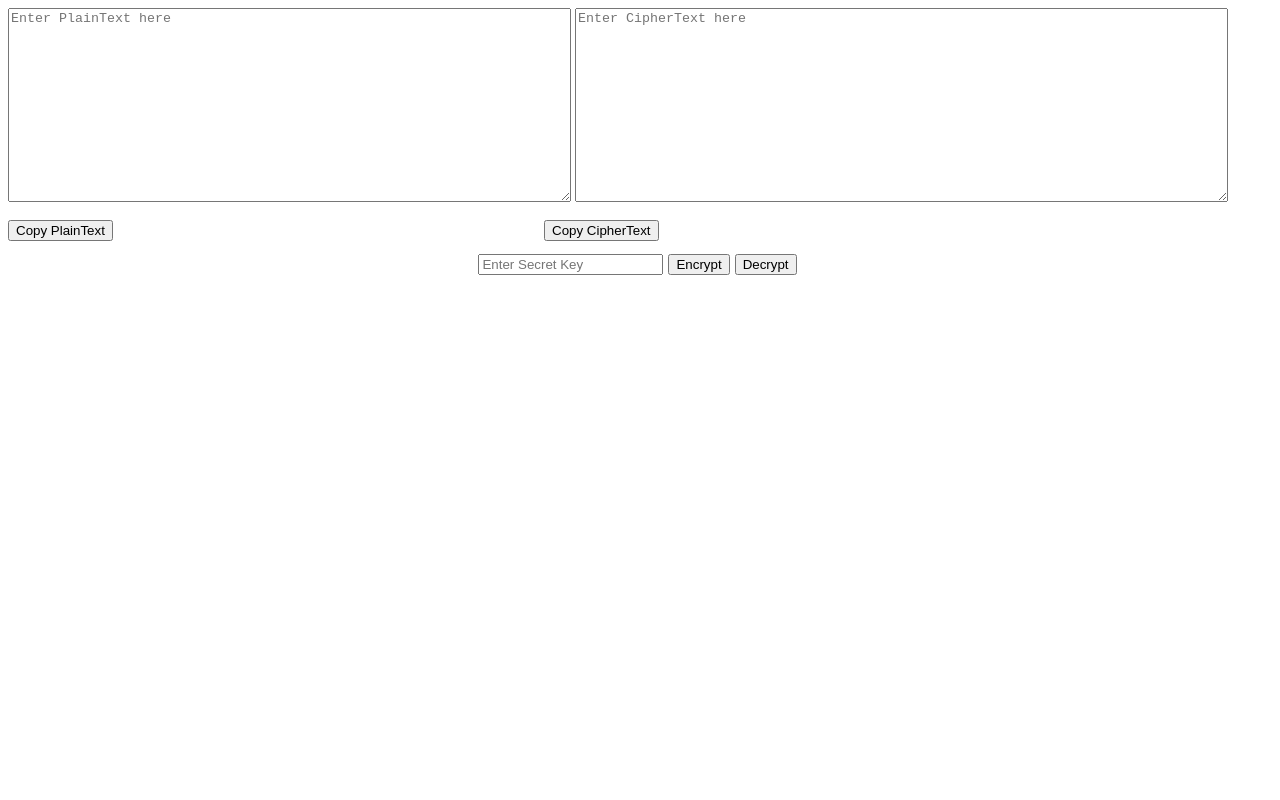
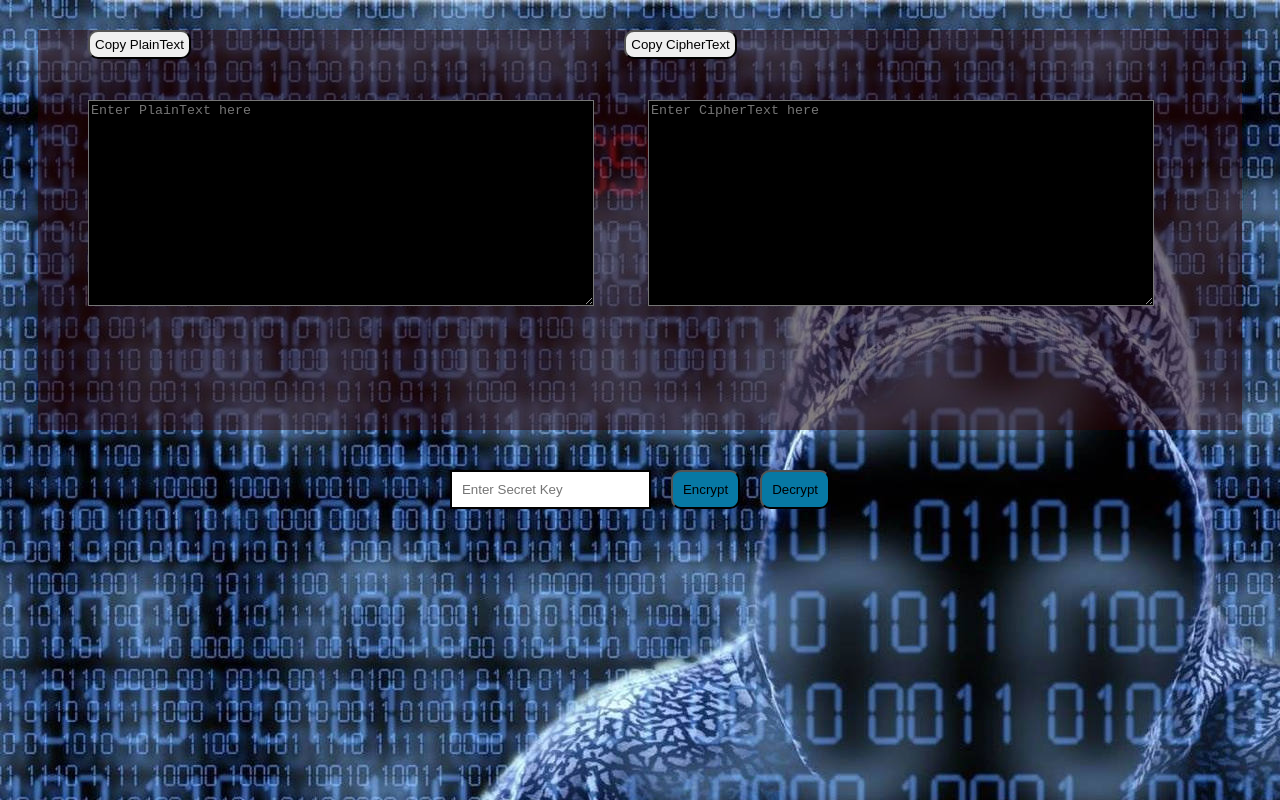
Before and after one commit to sabyasachirakshit/Cipher, a plain HTML site: page index.html in a window 1280 px wide. Drawn offline with Linux system fonts and the light colour scheme.

Commit message:
css added

```diff
--- a/index.html
+++ b/index.html
@@ -7,27 +7,53 @@
     <meta name="viewport" content="width=device-width, initial-scale=1.0">
     <title>Blowfish Encryption Website</title>
     <style>
+        body {
+            background-image: url('hood.jpg');
+
+        }
+
         #plaintext {
-            width: 557px;
-            height: 188px;
+            background-color: black;
+            color: white;
+            width: 500px;
+            height: 200px;
             margin-right: 4px;
+            margin-top: 70px;
+            margin-left: 50px;
         }
 
         #ciphertext {
-            width: 647px;
-            height: 188px;
+            background-color: black;
+            color: white;
+            margin-left: 50px;
+            width: 500px;
+            height: 200px;
+            margin-top: 70px;
         }
 
         .boxes {
+            margin: 30px;
+            height: 400px;
             display: flex;
+            background-color: rgba(44, 2, 2, 0.5);
         }
 
         #cc {
+            margin-left: 15px;
             position: absolute;
-            left: 42.5%;
+            left: 47.6%;
+            padding: 5px;
+
+            border-radius: 10px;
+        }
+
+        #cc:hover {
+            background-color: rgb(20, 219, 241);
+            color: white;
         }
 
         .op {
+
             margin-top: 1%;
             display: flex;
             justify-content: center;
@@ -35,7 +61,40 @@
         }
 
         .obj {
-            margin-right: 5px;
+            text-decoration: solid;
+            background-color: rgb(7, 120, 164);
+            position: relative;
+            border-radius: 10px;
+            padding: 10px;
+            margin: 10px;
+        }
+
+        .obj:hover {
+            background-color: rgb(42, 111, 111);
+            color: wheat;
+        }
+
+        .obj1 {
+            position: relative;
+            padding: 5px;
+        }
+
+        #cp {
+            position: absolute;
+            padding: 5px;
+            margin-left: 50px;
+            border-radius: 10px;
+        }
+
+        #cp:hover {
+            background-color: rgb(20, 219, 241);
+            color: white;
+        }
+
+        #secretkey {
+            border: 2px solid black;
+            margin: 10px;
+            padding: 10px;
         }
 
         @media(max-width:768px) {
@@ -55,6 +114,7 @@
             }
 
             #cc {
+
                 position: absolute;
                 left: 46.5%;
             }
@@ -77,15 +137,16 @@
     <div class="boxes">
         <textarea name="plaintext" id="plaintext" cols="30" rows="10" placeholder="Enter PlainText here"></textarea>
         <textarea name="ciphertext" id="ciphertext" cols="30" rows="10" placeholder="Enter CipherText here"></textarea>
+        <br>
+        <button id="cp">Copy PlainText</button><button id="cc">Copy CipherText</button>
+        <br>
     </div>
-    <br>
-    <button id="cp">Copy PlainText</button><button id="cc">Copy CipherText</button><br>
+
     <div class="op">
-        <input class="obj" type="password" name="secretkey" id="secretkey" placeholder="Enter Secret Key">
+        <input class="obj1" type="password" name="secretkey" id="secretkey" placeholder="Enter Secret Key">
         <button class="obj" onclick="Encryption()">Encrypt</button>
         <button class="obj" onclick="Decryption()">Decrypt</button>
     </div>
-
 
     <script src="test.js"></script>
     <script src="aes.js"></script>
```
Also changed, not shown: bgcyber.webp (added), hood.jpg (added), 1 other file.
